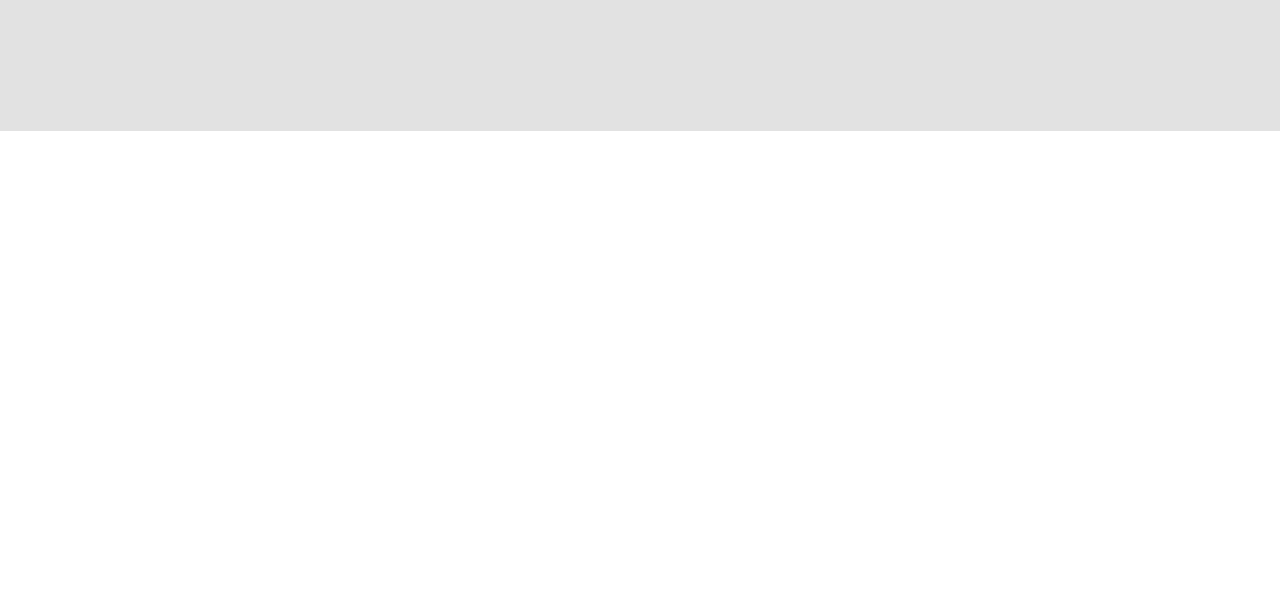
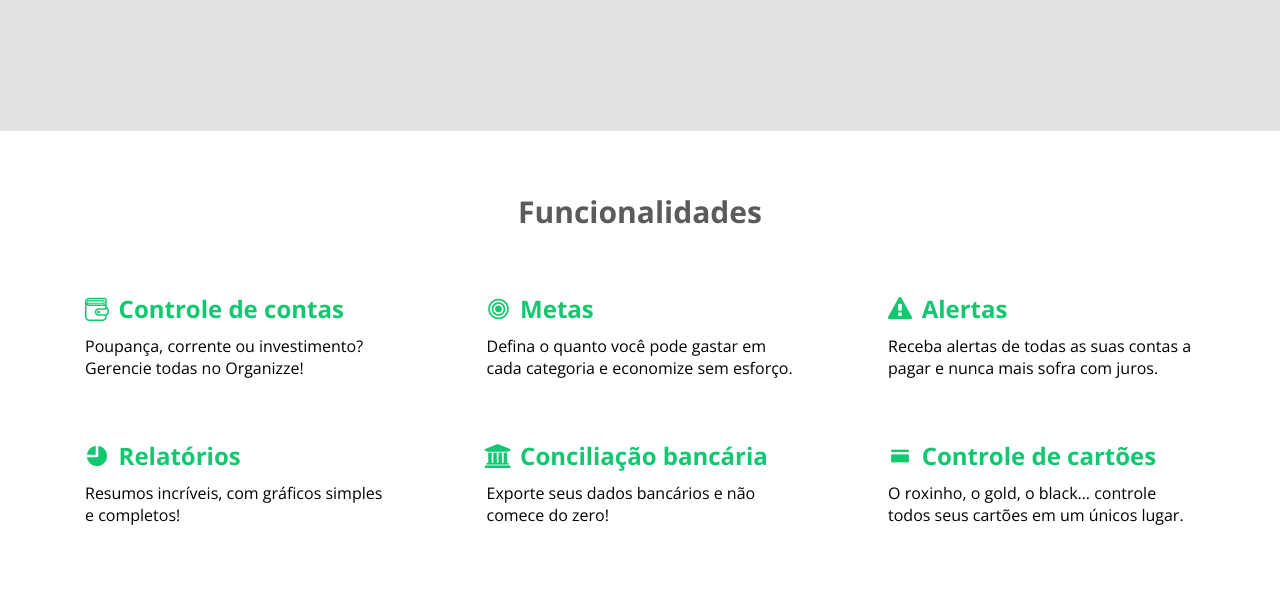
Before and after one commit to heroumcaslu/organizze, a PHP site: page /organizze/ in a window 1280 px wide. Shown: the part 1771-2367 px from the top of the page. Before the commit the page ends 1902 px from the top, so only its background shows below. Run offline with PHP 8.4, Linux system fonts and the light colour scheme.

Commit message:
Functionalities page finished

```diff
--- a/assets/fontastic/styles.css
+++ b/assets/fontastic/styles.css
@@ -116,3 +116,15 @@
 .icon-apple:before {
   content: "\76";
 }
+.icon-chart:before {
+  content: "\77";
+}
+.icon-target:before {
+  content: "\78";
+}
+.icon-bank:before {
+  content: "\79";
+}
+.icon-credit-card:before {
+  content: "\7a";
+}
--- a/index.php
+++ b/index.php
@@ -56,6 +56,7 @@ $configSiteName = "Organizze";
 
             require "{$configThemePath}/offer.php";
             require "{$configThemePath}/callToAction.php";
+            require "{$configThemePath}/functionalities.php";
 
         }
 
--- a/theme/functionalities.php
+++ b/theme/functionalities.php
@@ -0,0 +1,35 @@
+<section class="functionalities">
+    <div class="container">
+        <header class="offer-header">
+            <h2>Funcionalidades</h2>
+            <div class="line-shape"></div>
+        </header>
+        <div class="flex func-items">
+            <div class="func-item flex-3 radius">
+                <h4 class="icon-wallet">Controle de contas</h4>
+                <p>Poupança, corrente ou investimento? Gerencie todas no Organizze!</p>
+            </div>
+            <div class="func-item flex-3 radius">
+                <h4 class="icon-target">Metas</h4>
+                <p>Defina o quanto você pode gastar em cada categoria e economize sem esforço.</p>
+            </div>
+            <div class="func-item flex-3 radius">
+                <h4 class="icon-error">Alertas</h4>
+                <p>Receba alertas de todas as suas contas a pagar e nunca mais sofra com juros.</p>
+            </div>
+            <div class="func-item flex-3 radius">
+                <h4 class="icon-chart">Relatórios</h4>
+                <p>Resumos incríveis, com gráficos simples e completos!</p>
+            </div>
+            <div class="func-item flex-3 radius">
+                <h4 class="icon-bank">Conciliação bancária</h4>
+                <p>Exporte seus dados bancários e não comece do zero!</p>
+            </div>
+            <div class="func-item flex-3  radius">
+                <h4 class="icon-credit-card">Controle de cartões</h4>
+                <p>O roxinho, o gold, o black… controle todos seus cartões em um únicos lugar.</p>
+            </div>
+
+        </div>
+    </div>
+</section>
--- a/theme/style.css
+++ b/theme/style.css
@@ -288,6 +288,31 @@ nav.flex {
 
 }
 
+/* Funcionalidades */
+
+.func-items {
+
+    justify-content: space-between;
+    padding: 30px;
+
+}
+
+.func-item {
+
+
+    border-radius: 10px;
+    padding: 15px 30px;
+
+}
+
+.func-item h4 {
+
+    color: var(--green);
+    font-size: 1.5em;
+    padding-bottom: 10px;
+
+}
+
 @media (max-width: 62em) {
 
     .main_header .btn.cadastro {
```
Also changed, not shown: assets/fontastic/fonts/wdp-project.ttf, assets/fontastic/fonts/wdp-project.woff, 2 other files.
